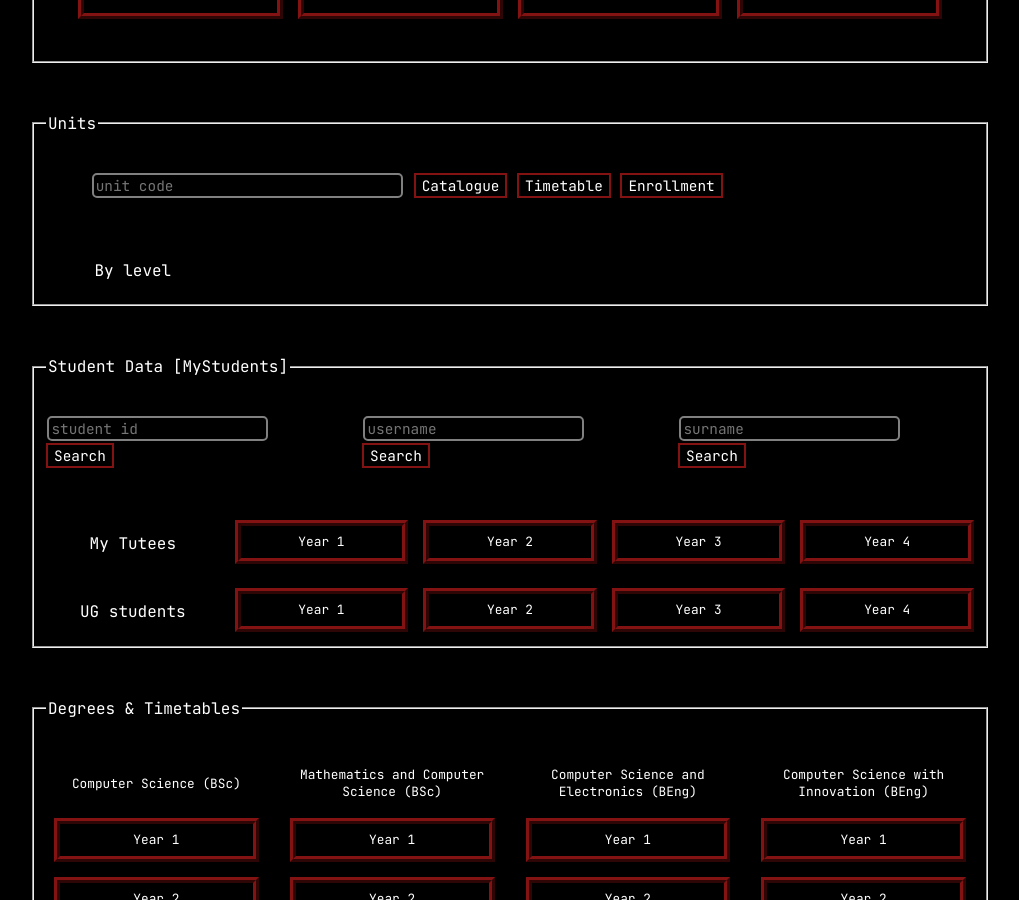
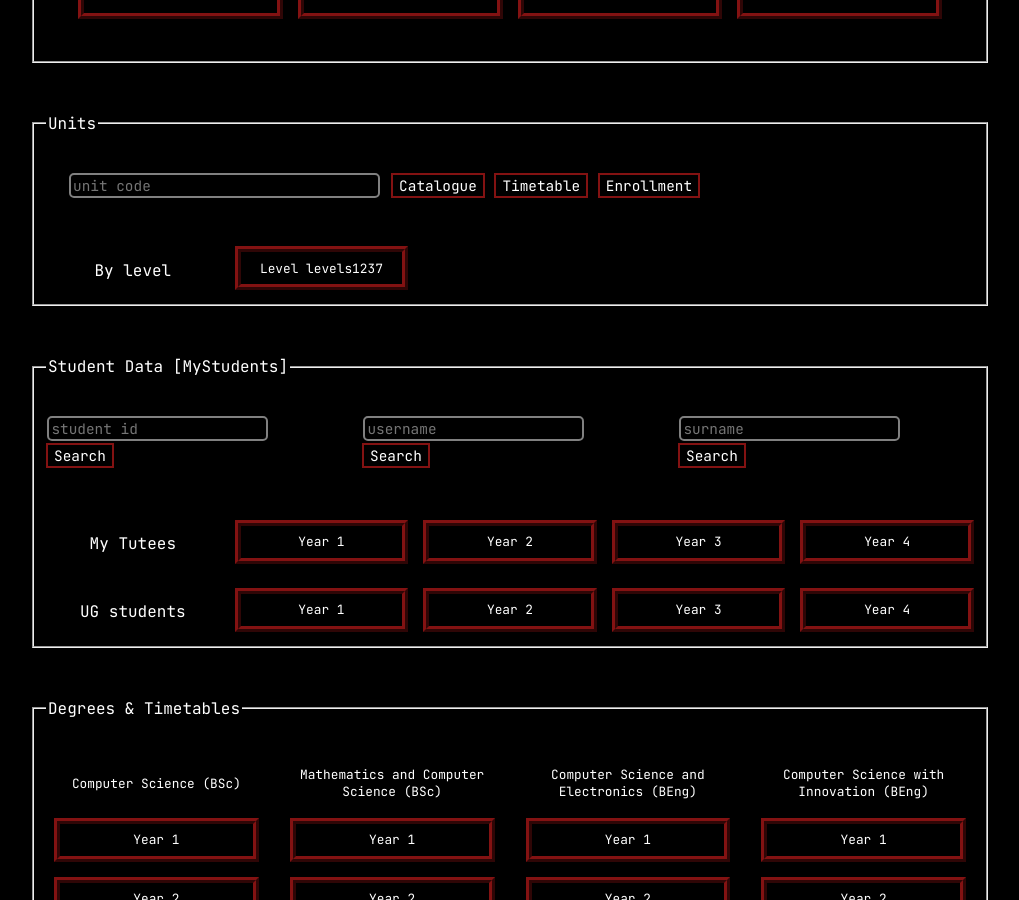
Before and after one commit to cs-uob/dashboard, a Jekyll site: the page built from docs/index.html, in a window 1280 px wide and 900 px high, scrolled down 766 px. Shown: the whole window, without its empty margins (130-1149 px from the left). Built offline with Jekyll 4.4.1, drawn with Linux system fonts in a browser that asks for light colours.

Commit message:
adding all level buttons

```diff
--- a/docs/_includes/units.html
+++ b/docs/_includes/units.html
@@ -12,7 +12,7 @@
     </div>
     <div id="levels">
       <div class="center">By level</div>
-      {% for level in levels %}
+      {% for level in site.data.levels %}
         <a href="https://www.bristol.ac.uk/mystudents/UnitsInDepts.do?fac_code=ENGF&dept_code=COSC&level_code={{ level }}" target="_blank">
           <div class="nice-button smaller-button">Level {{ level }}</div>
         </a>
```
